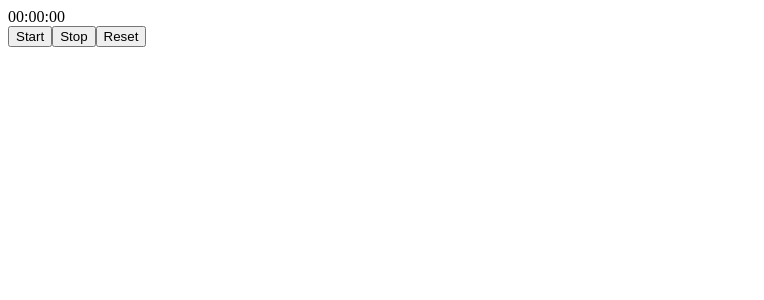
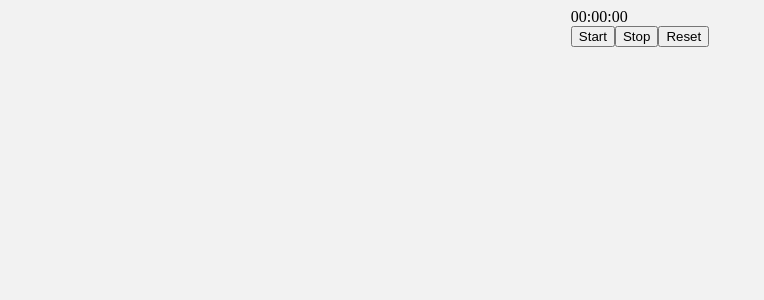
Before and after one commit to AhmadRabie1/Stop-Watch-App, a React (Vite) app in the folder myreact/: page / in a window 1280 px wide. Shown: the top 300 px of the page, without its empty margins (0-764 px from the left). Built offline with nearby package versions, Linux system fonts and the light colour scheme.

Commit message:
styled for the whole body

```diff
--- a/myreact/src/index.css
+++ b/myreact/src/index.css
@@ -0,0 +1,6 @@
+body{
+    display: flex;
+    flex-direction: column;
+    align-items: center;
+    background-color: hsl(0, 0%, 95%);
+}
```
